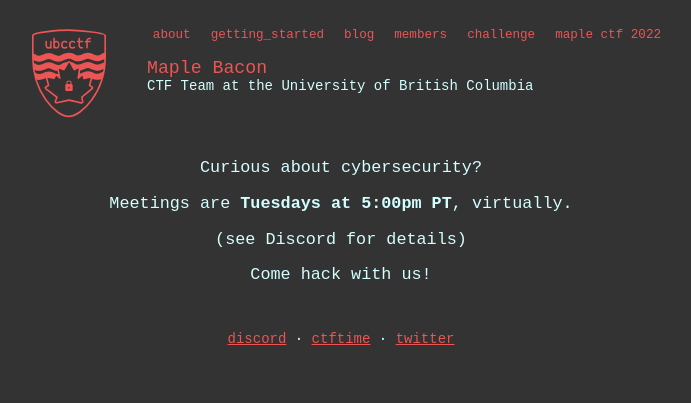
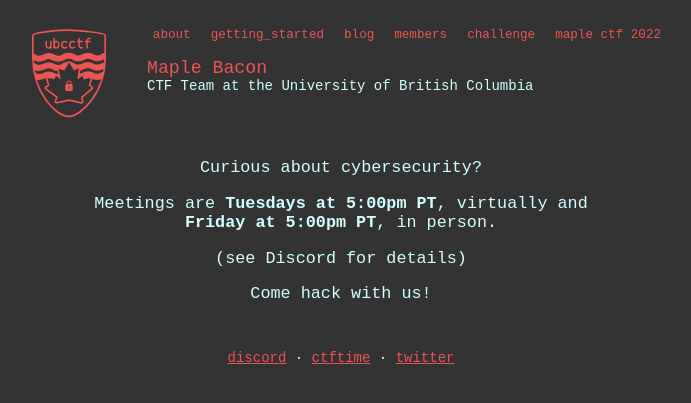
Before and after one commit to ubcctf/ubcctf.github.io, a Jekyll site: the page built from index.html, in a window 1280 px wide. Shown: the top 403 px of the page, without its empty margins (299-990 px from the left). Built offline with Jekyll 4.4.1, drawn with Linux system fonts in a browser that asks for light colours; nearby versions of some CDN libraries; some web fonts are replaced.

Commit message:
Update meeting times to include in person

```diff
--- a/index.html
+++ b/index.html
@@ -6,7 +6,7 @@
 <div class="description">
     <p>Curious about cybersecurity?</p>
 
-    <p>Meetings are <strong>Tuesdays at 5:00pm PT</strong>, virtually.</p>
+    <p>Meetings are <strong>Tuesdays at 5:00pm PT</strong>, virtually and <strong>Friday at 5:00pm PT</strong>, in person.</p>
     <p>(see Discord for details)</p>
     <p>Come hack with us!</p>
 </div>
```
